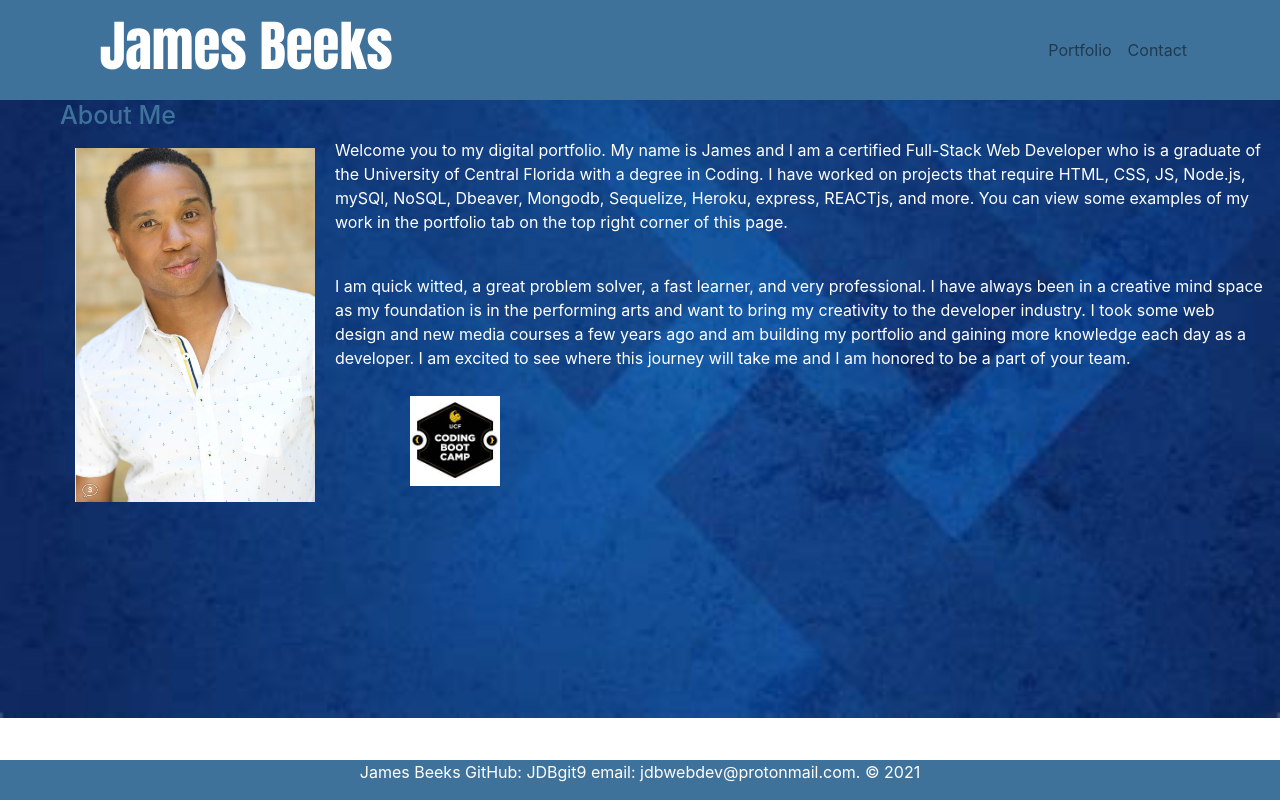
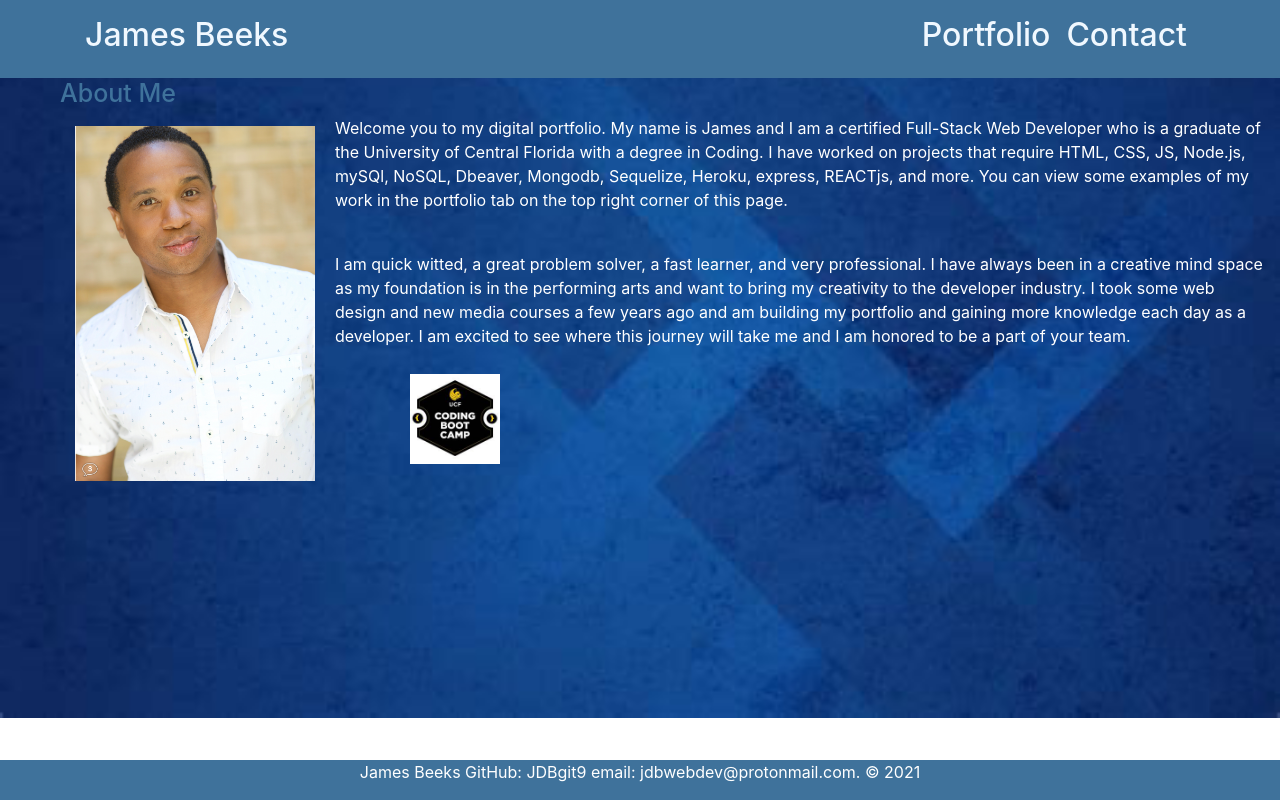
Before and after one commit to JDBgit9/jamesportfolio, a React (Create React App) app: page / in a window 1280 px wide. Built offline with nearby package versions, Linux system fonts and the light colour scheme.

Commit message:
changed the syntax size in the header

```diff
--- a/src/components/Header.js
+++ b/src/components/Header.js
@@ -6,7 +6,7 @@ function Header() {
              <nav className="navbar navbar-expand-lg navbar-light bg-grey">
         <div className="container">
             <a href="/" className="navbar-brand header">
-                <h1>James Beeks</h1></a>
+                <h2>James Beeks</h2></a>
             <button className="navbar-toggler" type="button" data-toggle="collapse" data-target="#navbarNavAltMarkup"
                 aria-controls="navbarNavAltMarkup" aria-expanded="false" aria-label="Toggle navigation">
                 <span className="navbar-toggler-icon"></span>
@@ -14,8 +14,8 @@ function Header() {
             <div className="collapse navbar-collapse justify-content-end" id="navbarNavAltMarkup">
                 <div className="navbar-nav">
                     <a className="nav-link active" href="/"><span className="sr-only">(current)</span></a>
-                    <a className="nav-link" href="/portfolio">Portfolio</a>
-                    <a className="nav-link" href="/contact">Contact</a>
+                    <a className="nav-link" href="/portfolio"><h2>Portfolio</h2></a>
+                    <a className="nav-link" href="/contact"><h2>Contact</h2></a>
                 </div>
             </div>
         </div>
```
